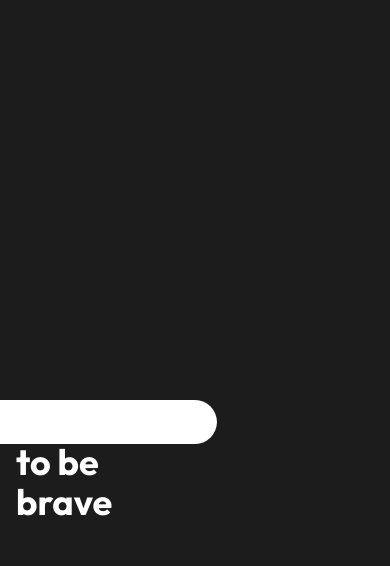
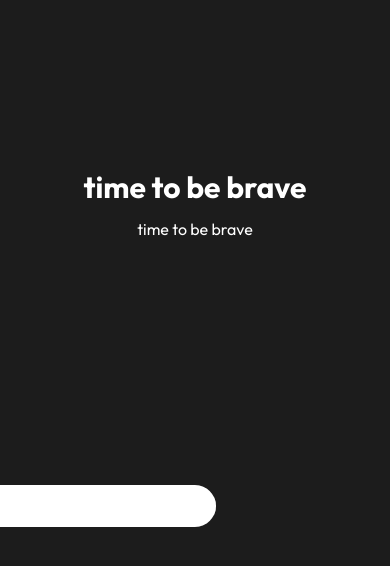
Before and after one commit to dwit-data-society/dwit-data-society.github.io, a Next.js app in the folder front-end/: page / in a window 390 px wide. Shown: the top 566 px of the page. Built offline with nearby package versions, Linux system fonts and the light colour scheme.

Commit message:
feat:Made it responsive

```diff
--- a/front-end/src/components/ScrollTrigger/ScrollTrigger.tsx
+++ b/front-end/src/components/ScrollTrigger/ScrollTrigger.tsx
@@ -16,6 +16,7 @@ const ScrollTriggerSection = () => {
     const handImageRef = useRef(null);
     const introRef = useRef(null);
     const h1ElementRef = useRef<HTMLHeadingElement>(null);
+    const pElementRef = useRef<HTMLParagraphElement>(null);
     const introCopyRef = useRef(null);
     const websiteContentRef = useRef(null);
 
@@ -24,7 +25,14 @@ const ScrollTriggerSection = () => {
         "<span>time to </span> be brdwdwave",
         "<span>time to </span> be bdwdwdrave",
         "<span>time to </span> be brdwdwave",
-        "<span>time to </span> be brdwdwdave",
+
+    ];
+    const introp = [
+        "<span>time to </span> be brave",
+        "<span>time to </span> be brdwdwave",
+        "<span>time to </span> be bdwdwdrave",
+        "<span>time to </span> be brdwdwave",
+
     ];
 
     useGSAP(()=>{
@@ -36,9 +44,16 @@ const ScrollTriggerSection = () => {
                 h1ElementRef.current.innerHTML = introHeaders[Math.min(currentCycle,introHeaders.length - 1 )];
             }
         }
-            const pinnedHeight = window.innerHeight *8;
 
-            ScrollTrigger.create({
+        const updateParagraphText = () => {
+            if(pElementRef.current){
+                pElementRef.current.innerHTML = introp[Math.min(currentCycle,introp.length - 1 )];
+            }
+        }
+
+        const pinnedHeight = window.innerHeight *5;
+
+        ScrollTrigger.create({
                 trigger:stickyRef.current,
                 start:"top top",
                 end:`+=${pinnedHeight}`,
@@ -46,8 +61,8 @@ const ScrollTriggerSection = () => {
                 pinSpacing:true,
                 onUpdate:(self)=>{
                     const progress = self.progress;
-                    const rotationProgress = Math.min((progress *8)/5,1);
-                    const totalRotation = rotationProgress*1800-90;
+                    const rotationProgress = Math.min((progress *4)/4,1);
+                    const totalRotation = rotationProgress*1440-90;
                     const rotationInCycle= ((totalRotation +90) %360)-90;
                     gsap.set(handContainerRef.current,{rotateZ:rotationInCycle});
 
@@ -55,6 +70,8 @@ const ScrollTriggerSection = () => {
                     if( newCycle != currentCycle && newCycle >=0 && newCycle<=introHeaders.length){
                         currentCycle=newCycle;
                         updateHeaderText();
+                        updateParagraphText();
+
                     }
                 }
 
@@ -67,24 +84,21 @@ const ScrollTriggerSection = () => {
     <>
     <div ref={container} className="w-full overflow-hidden">
         <section className="sticky w-screen h-screen" ref={stickyRef}>
-            <div ref = {handContainerRef} className=" absolute top-1/2 left-1/2 -translate-x-1/2 -translate-y-1/2  w-200 h-200 flex justify-center items-start origin-center [transform-style:preserve-3d] [will-change:transform] z-2 ">
+            <div ref = {handContainerRef} className=" absolute lg:top-[50%] top-[60%] left-[50%] -translate-x-1/2 -translate-y-1/2 w-190 h-190 lg:w-220 lg:h-220 flex justify-center items-start origin-center [transform-style:preserve-3d] [will-change:transform] z-2 ">
                 <div ref={handRef} className="  bg-white absolute w-[5.5%] h-[52.75%] rounded-full [will-change:transform] overflow-hidden">
                     <img ref = {handImageRef} className='w-full h-full objext-cover opacity-0' src="next.svg" alt="" />
                 </div>
             </div>
-            <div  ref = {introRef} className="absolute top-[calc(50%-20px)] lg:left-1/4 w-[22.5%] left-4 ">
-                <h1 ref = {h1ElementRef} className="font-bold text-4xl"><span>time to </span> be brave</h1>
+            <div  ref = {introRef} className="absolute left-1/2 -translate-x-1/2 lg:-translate-x-0 lg:top-[calc(50%-20px)] lg:-left-6 lg:w-[50.5%] w-[90%]  top-[20%] ">
+                <h1 ref = {h1ElementRef} className=" lg:top-[120%] top-[50%] font-bold text-center text-3xl lg:text-4xl "><span className="">time to </span> be brave</h1>
                 <div ref= {introCopyRef}>
-                    <p className="text-base text-justify relative mt-[0.75em] translate-x-[20px] opacity-0 ">Lorem ipsum dolor sit amet, consectetur adipisicing elit. Ratione dolores quasi corporis architecto? Aut unde, alias natus, sit nisi at velit odit ipsa earum incidunt nobis minima recusandae explicabo culpa.
-
-                    </p>
-                    <p className="text-base text-justify relative mt-[0.75em] translate-x-[20px] opacity-0">Lorem ipsum dolor sit amet, consectetur adipisicing elit. Ratione dolores quasi corporis architecto? Aut unde, alias natus, sit nisi at velit odit ipsa earum incidunt nobis minima recusandae explicabo culpa.
+                    <p ref={pElementRef} className="text-base text-center lg:text-3xl relative  mt-[0.75em]  ">Lorem ipsum dolor sit amet, consectetur adipisicing elit. Ratione dolores quasi corporis architecto? Aut unde, alias natus, sit nisi at velit odit ipsa earum incidunt nobis minima recusandae explicabo culpa.
 
                     </p>
                 </div>
             </div>
             <div ref={websiteContentRef} className="absolute top-1/2 left-1/2 -translate-x-1/2 -translate-y-1/2 text-center opacity-0">
-                <h1 className="font-medium text-[10vw]">Codegrid</h1>
+                <h1 className="font-medium text-[10vw]">DeerWalk Data Society</h1>
             </div>
         </section>
         <section className="flex justify-center items-center w-screen h-screen bg-white">
```
